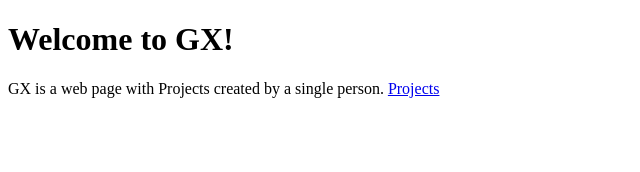
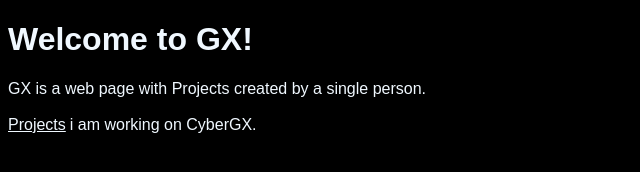
Before and after one commit to Mendgart444/gxweb, a plain HTML site: page index.html in a window 1280 px wide. Shown: the whole page, without its empty margins (0-640 px from the left). Drawn offline with Linux system fonts and the light colour scheme.

Commit message:
Web page Ubdated

```diff
--- /dev/null
+++ b/command.js
@@ -0,0 +1,3 @@
+const name = "Max";
+
+console.log(name);
--- a/index.html
+++ b/index.html
@@ -3,12 +3,19 @@
 <head>
     <meta charset="UTF-8">
     <meta name="viewport" content="width=device-width, initial-scale=1">
+    <link rel="stylesheet" href="style.css">
     <title>GXWeb</title>
 </head>
 <body>
     <h1>Welcome to GX!</h1>
-    <a>GX is a web page with Projects created by a single person.      </a>
+    <a>GX is a web page with Projects created by a single person.<br><br></a>
+
     <a href="projects.html">Projects</a>
+
+    <a>i am working on CyberGX.</a>
+
+    <script src="command.js"></script>
+
 
 </body>
 </html>
--- a/style.css
+++ b/style.css
@@ -1,4 +1,17 @@
-font{
+h1{
     font-family: Arial, Helvetica, sans-serif;
+    color: aliceblue;
+}
 
+a{
+    font-family: Arial, Helvetica, sans-serif;
+    color: aliceblue;
 }
+
+script{
+    color: aliceblue;
+}
+
+body{
+    background-color: black;
+}
```
Also changed, not shown: projects.html (+3 -0 lines).
